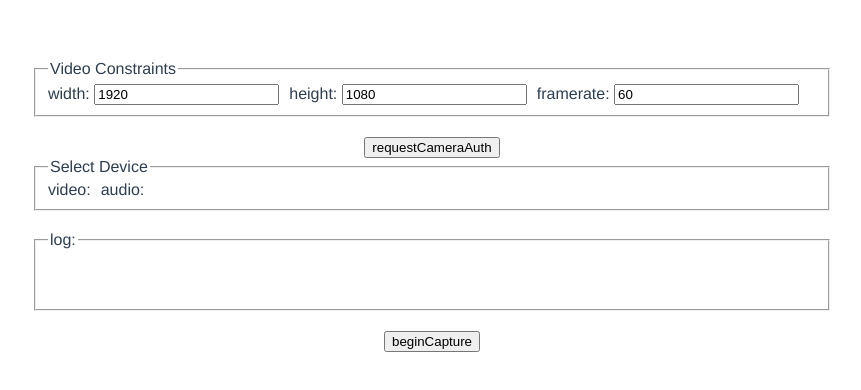
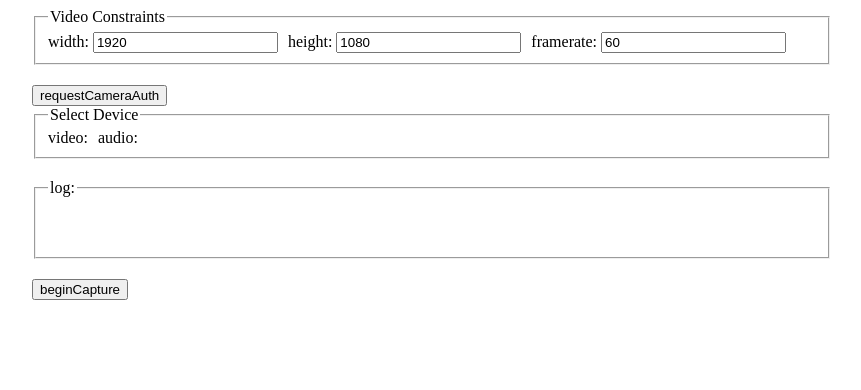
Before and after one commit to 21paradox/usb-camera-web, a Vue app: page / in a window 1280 px wide. Shown: the top 390 px of the page, without its empty margins (208-1069 px from the left). Built offline with nearby package versions, Linux system fonts and the light colour scheme.

Commit message:
safari support

```diff
--- a/src/App.vue
+++ b/src/App.vue
@@ -14,12 +14,4 @@ export default {
 </script>
 
 <style>
-#app {
-  font-family: Avenir, Helvetica, Arial, sans-serif;
-  -webkit-font-smoothing: antialiased;
-  -moz-osx-font-smoothing: grayscale;
-  text-align: center;
-  color: #2c3e50;
-  margin-top: 60px;
-}
 </style>
--- a/src/components/HelloWorld.vue
+++ b/src/components/HelloWorld.vue
@@ -50,7 +50,7 @@
     <button @click="beginCapture">beginCapture</button>
 
     <div class="divider"></div>
-    <div ref="videoWrapper" class="videowrapper">
+    <div ref="videoWrapper" class="videowrapper" allow>
       <video
         v-show="showVideo"
         autoplay
@@ -98,10 +98,14 @@ export default {
     },
     async requestCameraAuth() {
       navigator.mediaDevices.getUserMedia({
-        video: true,
+        video: {
+          //  vendorId: 0x534d,
+        },
       });
       navigator.mediaDevices.getUserMedia({
-        audio: true,
+        audio: {
+          //  vendorId: 0x534d,
+        },
       });
       const devices = await navigator.mediaDevices.enumerateDevices();
       this.deviceList = devices;
@@ -124,7 +128,11 @@ export default {
       this.showVideo = true;
     },
     requestfull() {
-      this.$refs.videoWrapper.requestFullscreen();
+      if (this.$refs.videoWrapper.webkitRequestFullscreen) {
+        this.$refs.videoWrapper.webkitRequestFullscreen();
+      } else if(this.$refs.videoWrapper.requestFullscreen()) {
+        this.$refs.videoWrapper.requestFullscreen();
+      }
     },
   },
 };
@@ -161,6 +169,7 @@ export default {
  display: flex;
  align-items: center;
  justify-content: center;
+ background-color: rgba(255, 255, 255, 0.5);
 }
 .videowrapper:fullscreen .cameravideo {
   max-height: 100%;
```
